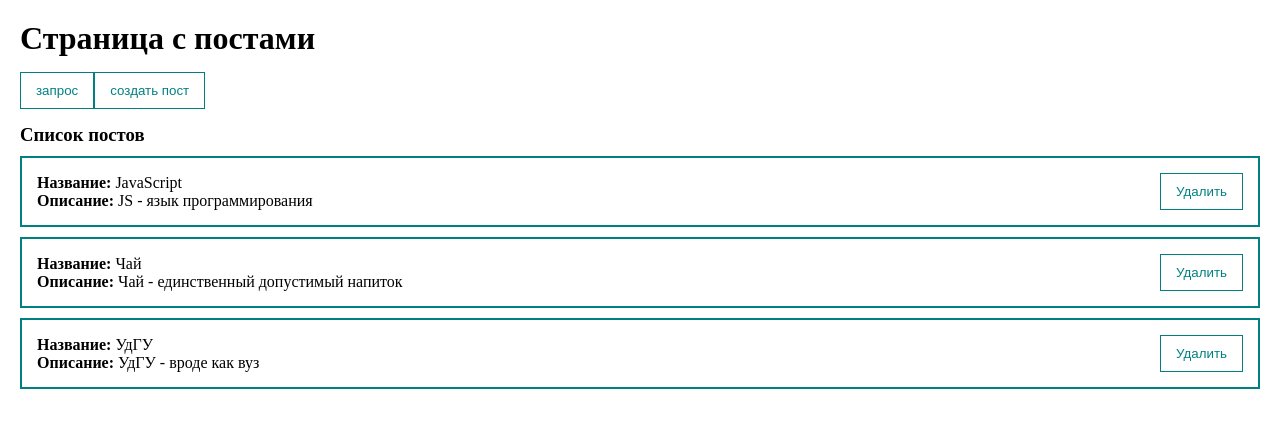
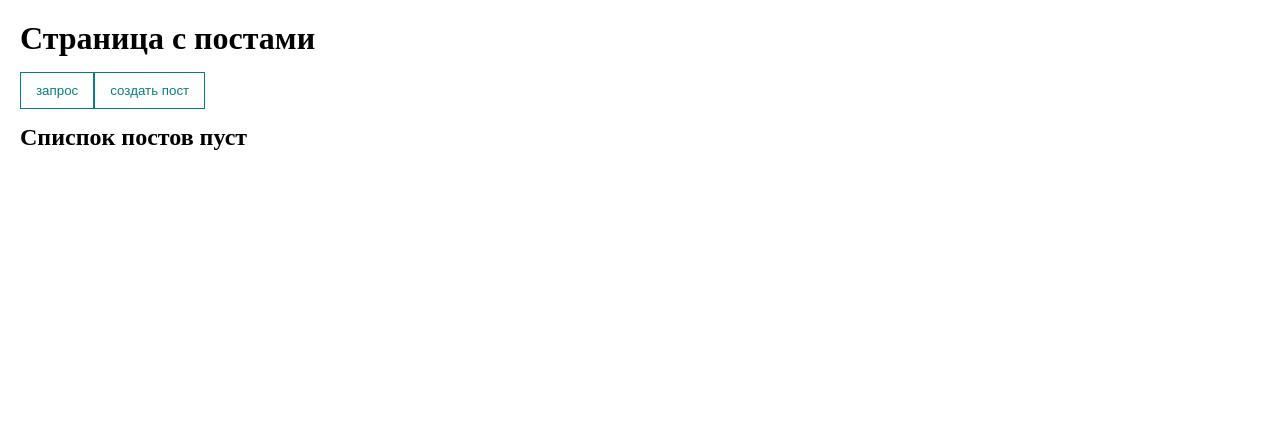
Before and after one commit to Ma6upa/vue-practice, a Vue app: page / in a window 1280 px wide. Shown: the top 428 px of the page. Built offline with nearby package versions, Linux system fonts and the light colour scheme.

Commit message:
add posts requests render

```diff
--- a/src/App.vue
+++ b/src/App.vue
@@ -3,7 +3,7 @@
   <div class="app">
     <h1>Страница с постами</h1>
     <MyButton
-      @click="fetchUsers"
+      @click="fetchPosts"
     >
       запрос
     </MyButton>
@@ -36,11 +36,7 @@ export default {
 },
   data() {
     return {
-      posts: [
-        { id: 1, title: 'JavaScript', body: 'JS - язык программирования' },
-        { id: 2, title: 'Чай', body: 'Чай - единственный допустимый напиток' },
-        { id: 3, title: 'УдГУ', body: 'УдГУ - вроде как вуз' },
-      ],
+      posts: [],
       dialogVisible: false
     }
   },
@@ -55,10 +51,10 @@ export default {
     showDialog() {
       this.dialogVisible = true
     },
-    async fetchUsers() {
+    async fetchPosts() {
       try {
         const response = await axios.get('https://jsonplaceholder.typicode.com/posts?_limit=10')
-        console.log(response)
+        this.posts = response.data
       } catch (e) {
         alert('Ошибка')
       }
```
